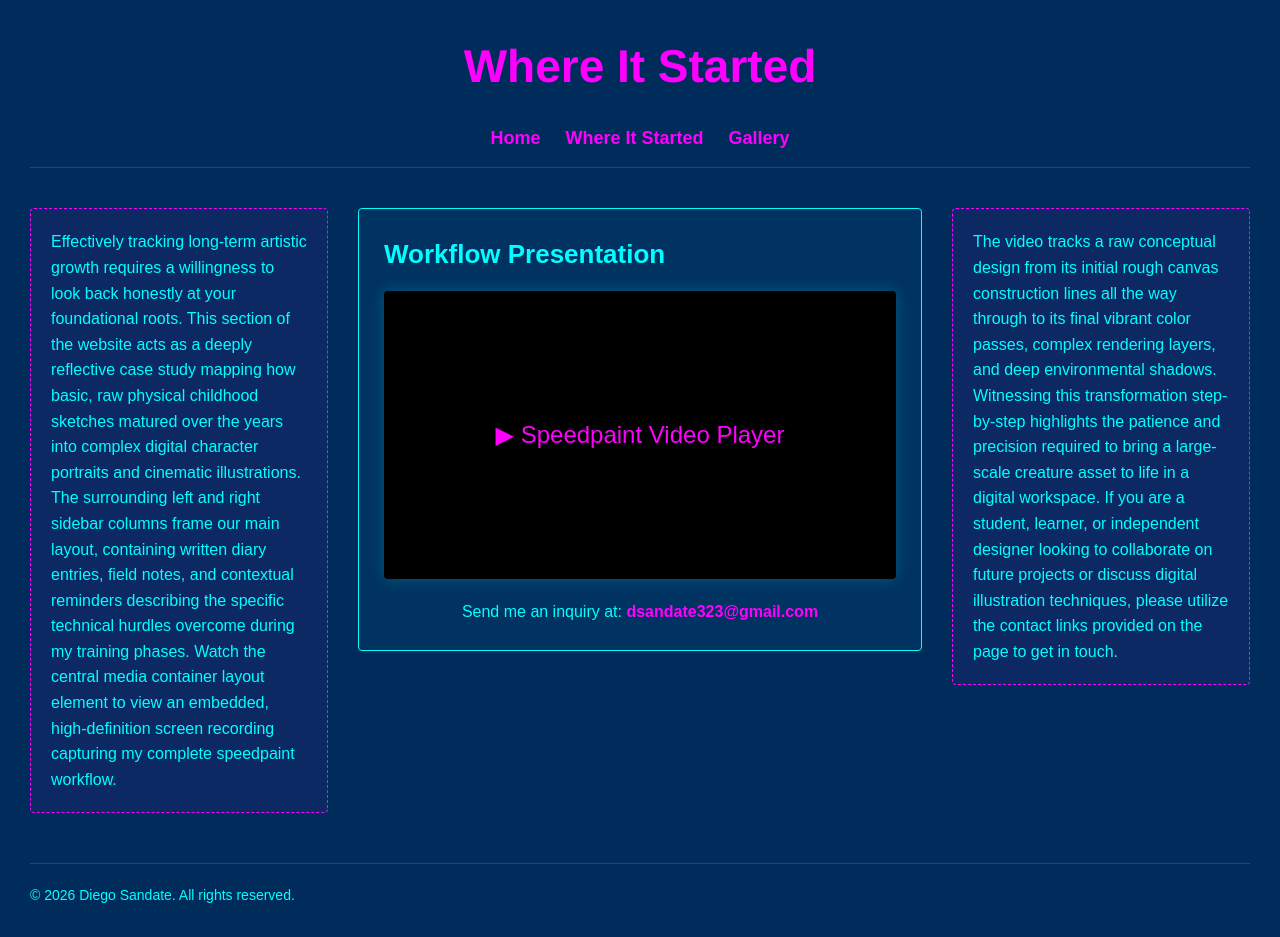
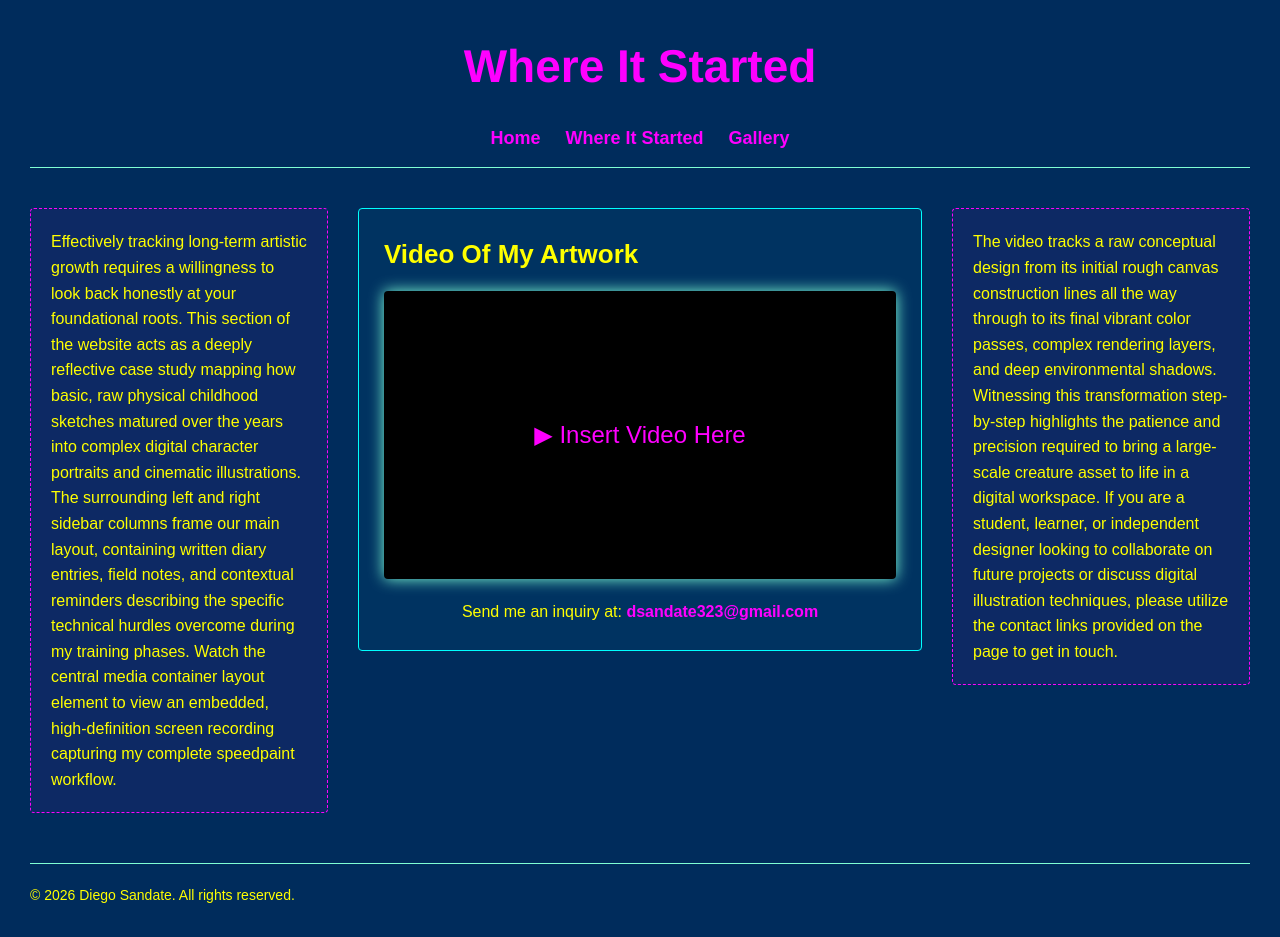
Before and after one commit to dsandate323-creator/project-02-website, a plain HTML site: page about.html in a window 1280 px wide. Drawn offline with Linux system fonts and the light colour scheme.

Commit message:
first draft update

```diff
--- a/about.html
+++ b/about.html
@@ -27,9 +27,9 @@
 
         <!-- Center Main Content Video Area -->
         <main class="main-content">
-            <h2>Workflow Presentation</h2>
+            <h2>Video Of My Artwork</h2>
             <div style="background: #000; width: 100%; aspect-ratio: 16/9; display: flex; align-items: center; justify-content: center; margin: 15px 0;">
-                <span style="color: #FF00FF; font-size: 24px;">▶ Speedpaint Video Player</span>
+                <span style="color: #FF00FF; font-size: 24px;">▶ Insert Video Here</span>
             </div>
             <p style="margin-top: 20px; text-align: center;">
                 Send me an inquiry at: <a href="mailto:dsandate323@gmail.com" style="color: #FF00FF; font-weight: bold; text-decoration: none;">dsandate323@gmail.com</a>
--- a/css/style.css
+++ b/css/style.css
@@ -1,17 +1,17 @@
 * {margin: 0; padding: 0; box-sizing: border-box;}
-body {background-color: #002c5c; /* Navy Blue background */color: #00FFFF; font-family: Arial, sans-serif; font-size: 16px; padding: 30px; line-height: 1.6;}
+body {background-color: #002c5c; /* Navy Blue background */color: yellow; font-family: Arial, sans-serif; font-size: 16px; padding: 30px; line-height: 1.6;}
 h1 {font-family: Helvetica, sans-serif; font-size: 46px; font-weight: bold; color: #FF00FF; margin-bottom: 20px;}
-h2 {font-family: Arial, sans-serif;font-size: 26px; font-weight: 600; color: #00FFFF; margin-bottom: 15px;}
-nav ul {list-style: none; display: flex; gap: 25px; margin-bottom: 40px; padding-bottom: 15px; border-bottom: 1px solid rgba(0, 255, 255, 0.2);}
+h2 {font-family: Arial, sans-serif;font-size: 26px; font-weight: 600; color: yellow; margin-bottom: 15px;}
+nav ul {list-style: none; display: flex; gap: 25px; margin-bottom: 40px; padding-bottom: 15px; border-bottom: 1px solid aquamarine;}
 nav a {color: #FF00FF;text-decoration: none;font-weight: bold;font-size: 18px; transition: color 0.2s ease;}
-nav a:hover {color: #00FFFF;text-decoration: underline;}
-footer {margin-top: 50px;padding-top: 20px;border-top: 1px solid rgba(0, 255, 255, 0.2);font-size: 14px;}
+nav a:hover {color: yellow;text-decoration: underline;}
+footer {margin-top: 50px;padding-top: 20px;border-top: 1px solid aquamarine;font-size: 14px;}
 .middle-container {display: flex;gap: 30px;margin-top: 30px; align-items: flex-start;}
 .left-bar, .right-bar {flex: 1; background-color: rgba(255, 0, 255, 0.05); border: 1px dashed #FF00FF;padding: 20px;border-radius: 4px;}
 .main-content {flex: 2;background-color: rgba(0, 255, 255, 0.03);border: 1px solid #00FFFF;padding: 25px;border-radius: 4px;}
-.main-content div {border-radius: 4px;box-shadow: 0 0 15px rgba(0, 255, 255, 0.2);}
+.main-content div {border-radius: 4px;box-shadow: 0 0 15px aquamarine;}
 h1 {font-family: Helvetica, sans-serif;font-size: 46px;font-weight: bold;color: #FF00FF;text-align: center; margin-bottom: 20px;}
-nav ul {list-style: none;display: flex;justify-content: center;gap: 25px;margin-bottom: 40px;padding-bottom: 15px;border-bottom: 1px solid rgba(0, 255, 255, 0.2);}
+nav ul {list-style: none;display: flex;justify-content: center;gap: 25px;margin-bottom: 40px;padding-bottom: 15px;border-bottom: 1px solid aquamarine;}
 .hero-section {display: flex;flex-direction: column;align-items: center;justify-content: center;text-align: center;width: 100%; margin: 0 auto;}
 .hero-section img {max-width: 40%;height: auto;}
 .grid-item img {width: 100%;height: 180px;object-fit: contain;background-color: #002c5c;}
```
Also changed, not shown: gallery.html (+1 -1 lines).
